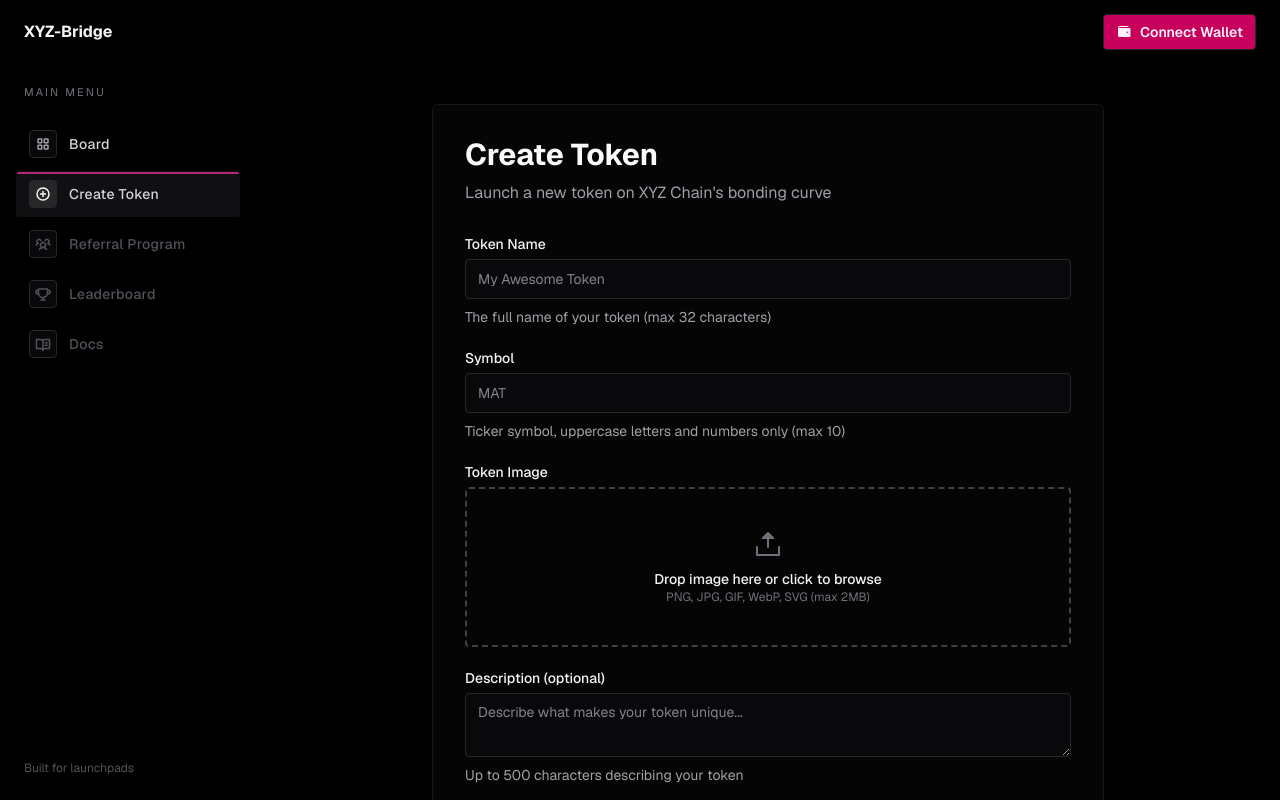
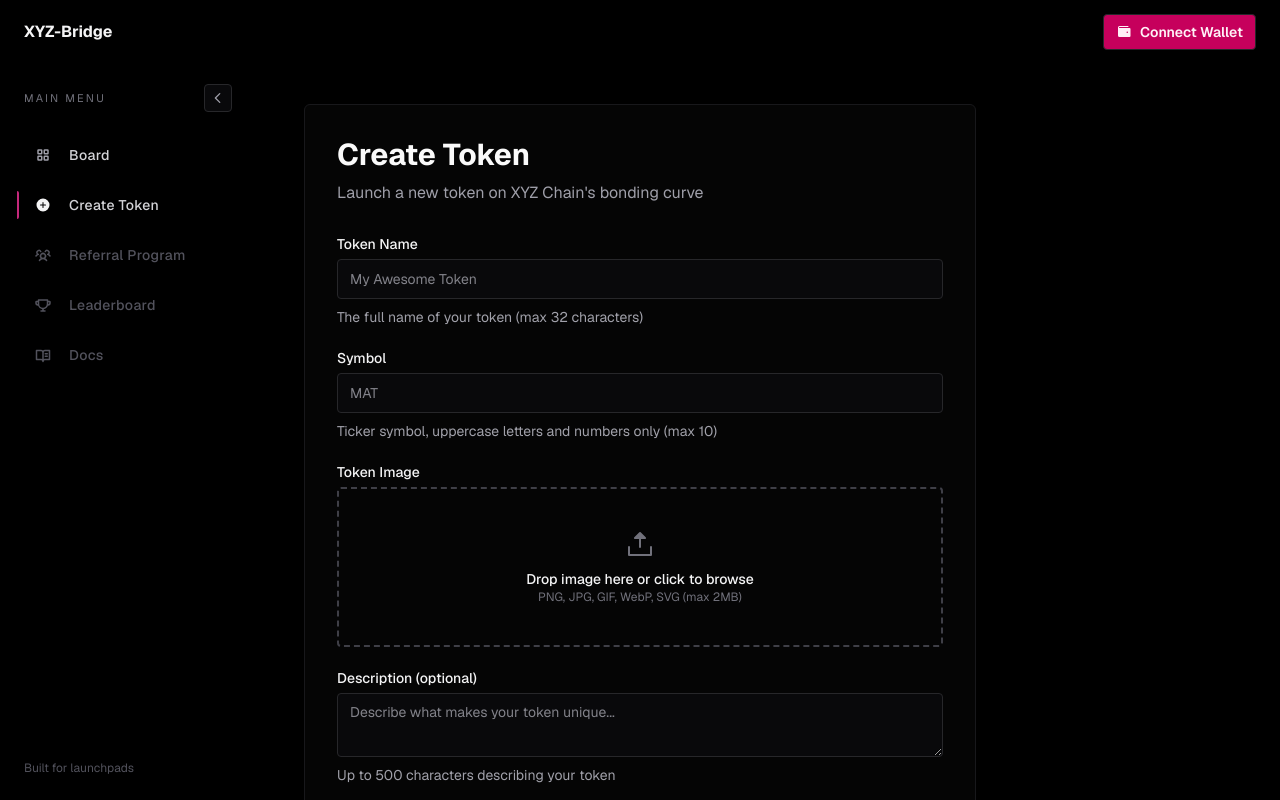
Before and after one commit to dinesh-kondapalli/xyz-launchpad-kit, a Next.js app in the folder frontend/: page /create in a window 1280 px wide. Shown: the top 800 px of the page. Built offline with nearby package versions, Linux system fonts and the light colour scheme; no server answers.

Commit message:
feat(layout): add collapsible sidebar, refine active nav styling, and implement dark branded footer

```diff
--- a/frontend/src/components/layout/app-shell.tsx
+++ b/frontend/src/components/layout/app-shell.tsx
@@ -1,5 +1,6 @@
 "use client";
 
+import { useState } from "react";
 import { Header } from "@/components/layout/header";
 import { Footer } from "@/components/layout/footer";
 import { Sidebar } from "@/components/layout/sidebar";
@@ -9,16 +10,21 @@ interface AppShellProps {
 }
 
 export function AppShell({ children }: AppShellProps) {
+  const [isSidebarCollapsed, setIsSidebarCollapsed] = useState(false);
+
   return (
     <div className="min-h-screen bg-black text-zinc-100">
-      <Sidebar />
+      <Sidebar
+        isCollapsed={isSidebarCollapsed}
+        onToggle={() => setIsSidebarCollapsed((prev) => !prev)}
+      />
       <Header />
-      <main className="pt-16 lg:pl-64">
+      <main className="pt-16">
         <div className="mx-auto w-full max-w-7xl px-4 py-6 sm:px-6 lg:px-8">
           {children}
         </div>
       </main>
-      <div className="lg:pl-64">
+      <div>
         <Footer />
       </div>
     </div>
--- a/frontend/src/components/layout/sidebar.tsx
+++ b/frontend/src/components/layout/sidebar.tsx
@@ -4,6 +4,8 @@ import Link from "next/link";
 import { usePathname } from "next/navigation";
 import {
   BookOpenText,
+  CaretLeft,
+  CaretRight,
   PlusCircle,
   SquaresFour,
   Trophy,
@@ -18,15 +20,42 @@ const navItems = [
   { label: "Docs", href: "#", disabled: true, icon: BookOpenText },
 ];
 
-export function Sidebar() {
+interface SidebarProps {
+  isCollapsed: boolean;
+  onToggle: () => void;
+}
+
+export function Sidebar({ isCollapsed, onToggle }: SidebarProps) {
   const pathname = usePathname();
 
   return (
-    <aside className="fixed left-0 top-16 z-30 hidden h-[calc(100vh-4rem)] w-64 flex-col bg-black/95 px-4 pb-6 pt-5 text-zinc-100 lg:flex">
-      <div className="px-2">
-        <div className="text-[11px] uppercase tracking-[0.2em] text-zinc-500">
+    <aside
+      className={`fixed left-0 top-16 z-30 hidden h-[calc(100vh-4rem)] flex-col overflow-x-hidden bg-black/95 px-4 pb-6 pt-5 text-zinc-100 transition-[width] duration-300 ease-in-out lg:flex ${
+        isCollapsed ? "w-20" : "w-64"
+      }`}
+    >
+      <div className="flex items-center justify-between px-2">
+        <div
+          className={`overflow-hidden whitespace-nowrap text-[11px] uppercase tracking-[0.2em] text-zinc-500 transition-all ease-in-out ${
+            isCollapsed
+              ? "max-w-0 -translate-x-2 opacity-0 duration-100"
+              : "max-w-40 translate-x-0 opacity-100 delay-75 duration-200"
+          }`}
+        >
           Main Menu
         </div>
+        <button
+          type="button"
+          onClick={onToggle}
+          aria-label={isCollapsed ? "Expand sidebar" : "Collapse sidebar"}
+          className="inline-flex h-7 w-7 items-center justify-center rounded border border-zinc-800 bg-zinc-950 text-zinc-400 transition-colors hover:text-zinc-100"
+        >
+          {isCollapsed ? (
+            <CaretRight size={14} weight="bold" />
+          ) : (
+            <CaretLeft size={14} weight="bold" />
+          )}
+        </button>
       </div>
 
       <nav className="mt-5 flex flex-1 flex-col gap-1">
@@ -39,33 +68,48 @@ export function Sidebar() {
               key={item.label}
               href={item.href}
               aria-disabled={item.disabled}
-              className={`group flex items-center gap-3 rounded-md border border-transparent px-3 py-2 text-sm font-medium transition-colors ${
+              title={isCollapsed ? item.label : undefined}
+              className={`group flex items-center gap-3 overflow-hidden rounded-md border border-transparent px-3 py-2 text-sm font-medium transition-colors ${
                 item.disabled
                   ? "pointer-events-none text-zinc-600"
-                  : "text-zinc-300  hover:bg-zinc-900/60 hover:text-zinc-100"
-              } ${isActive ? "relative bg-zinc-900/70 text-zinc-100" : ""}`}
+                  : "text-zinc-300  hover:text-zinc-100"
+              } ${isActive ? "relative  text-zinc-100" : ""}`}
             >
               {isActive ? (
-                <span className="pointer-events-none absolute inset-x-0 top-0 h-0.5 rounded-t-md bg-pink-500/70" />
+                <span className="pointer-events-none absolute left-0 top-1/2 h-7 w-0.5 -translate-y-1/2 rounded-r-sm bg-pink-500/80" />
               ) : null}
               <span
-                className={`flex h-7 w-7 items-center justify-center rounded border ${
+                className={`flex h-7 w-7 shrink-0 items-center justify-center rounded ${
                   isActive
-                    ? " bg-zinc-800 text-zinc-100"
+                    ? " text-zinc-100"
                     : item.disabled
-                      ? " bg-zinc-950 text-zinc-600"
-                      : " bg-zinc-950 text-zinc-400 group-hover:text-zinc-100"
+                      ? " text-zinc-600"
+                      : " text-zinc-400 group-hover:text-zinc-100"
                 }`}
               >
-                <Icon size={16} weight="bold" />
+                <Icon size={16} weight={isActive ? "fill" : "bold"} />
               </span>
-              <span className="tracking-wide">{item.label}</span>
+              <span
+                className={`overflow-hidden whitespace-nowrap tracking-wide transition-all ease-in-out ${
+                  isCollapsed
+                    ? "max-w-0 -translate-x-2 opacity-0 duration-100"
+                    : "max-w-40 translate-x-0 opacity-100 delay-75 duration-200"
+                }`}
+              >
+                {item.label}
+              </span>
             </Link>
           );
         })}
       </nav>
 
-      <div className="mt-auto px-2 text-xs text-zinc-600">
+      <div
+        className={`mt-auto overflow-hidden whitespace-nowrap px-2 text-xs text-zinc-600 transition-all ease-in-out ${
+          isCollapsed
+            ? "max-h-0 max-w-0 -translate-x-2 opacity-0 duration-100"
+            : "max-h-8 max-w-40 translate-x-0 opacity-100 delay-75 duration-200"
+        }`}
+      >
         Built for launchpads
       </div>
     </aside>
```
